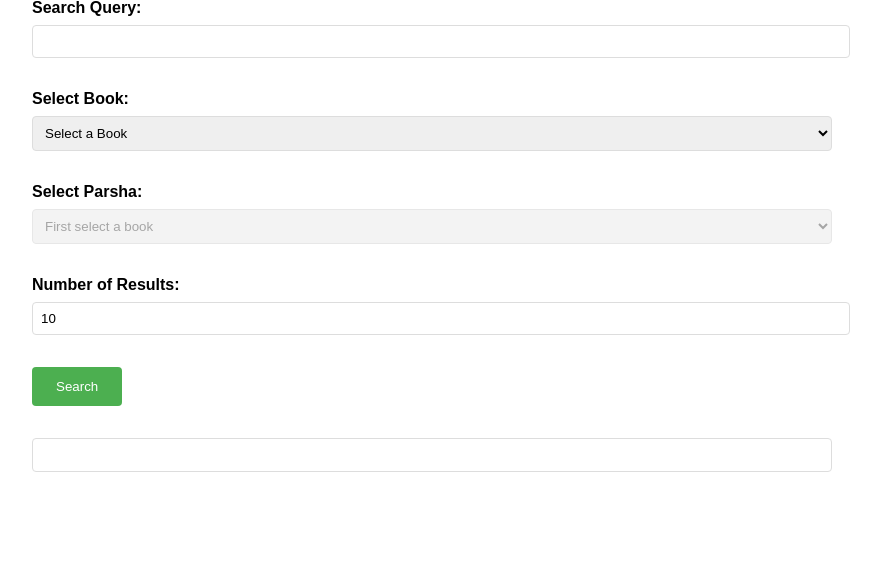
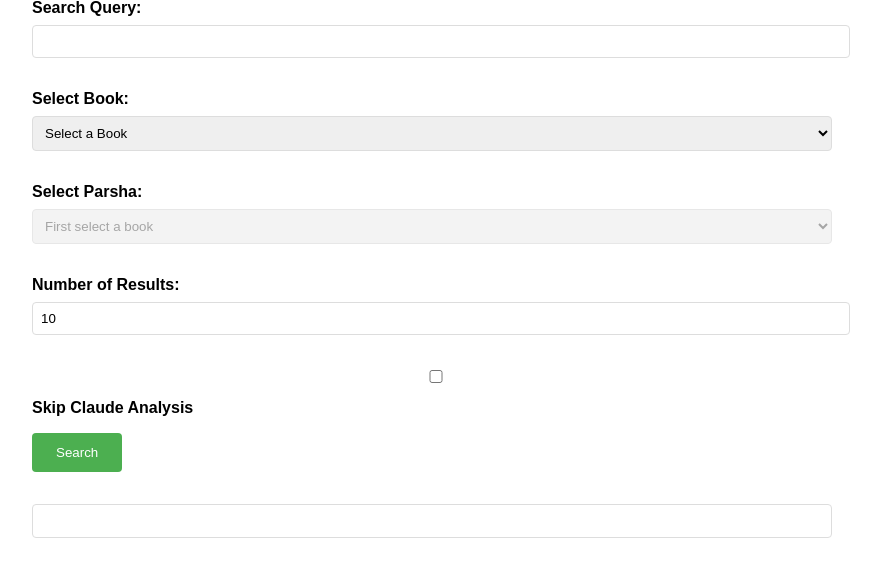
Before and after one commit to pinta-partners/embeddingbasedsearch, a Flask app: page / in a window 1280 px wide. Shown: the part 101-678 px from the top of the page, without its empty margins (208-1089 px from the left). Run offline with Flask 3, Linux system fonts and the light colour scheme.

Commit message:
Assistant checkpoint: Update frontend to handle Claude analysis results
Assistant generated file changes:
- templates/home.html: Update results display to show both search results and Claude analysis, Add Claude analysis toggle

---

User prompt:

how come when i use the UI in flask it doesnt send the embedings matches to claude citations api as per the main.py code?

```diff
--- a/templates/home.html
+++ b/templates/home.html
@@ -75,6 +75,13 @@
             <input type="number" id="topK" name="topK" value="10" min="1" max="100">
         </div>
 
+        <div class="form-group">
+            <label>
+                <input type="checkbox" id="skipClaude" name="skipClaude">
+                Skip Claude Analysis
+            </label>
+        </div>
+
         <button type="submit">Search</button>
     </form>
 
@@ -146,7 +153,11 @@
                 const resultsDiv = document.getElementById('results');
                 resultsDiv.innerHTML = `
                     <h2>Search Results</h2>
-                    <pre>${JSON.stringify(result, null, 2)}</pre>
+                    <pre>${result.results}</pre>
+                    ${result.analysis ? `
+                        <h2>Claude's Analysis</h2>
+                        <pre>${result.analysis}</pre>
+                    ` : ''}
                 `;
             } catch (error) {
                 console.error('Search error:', error);
```
